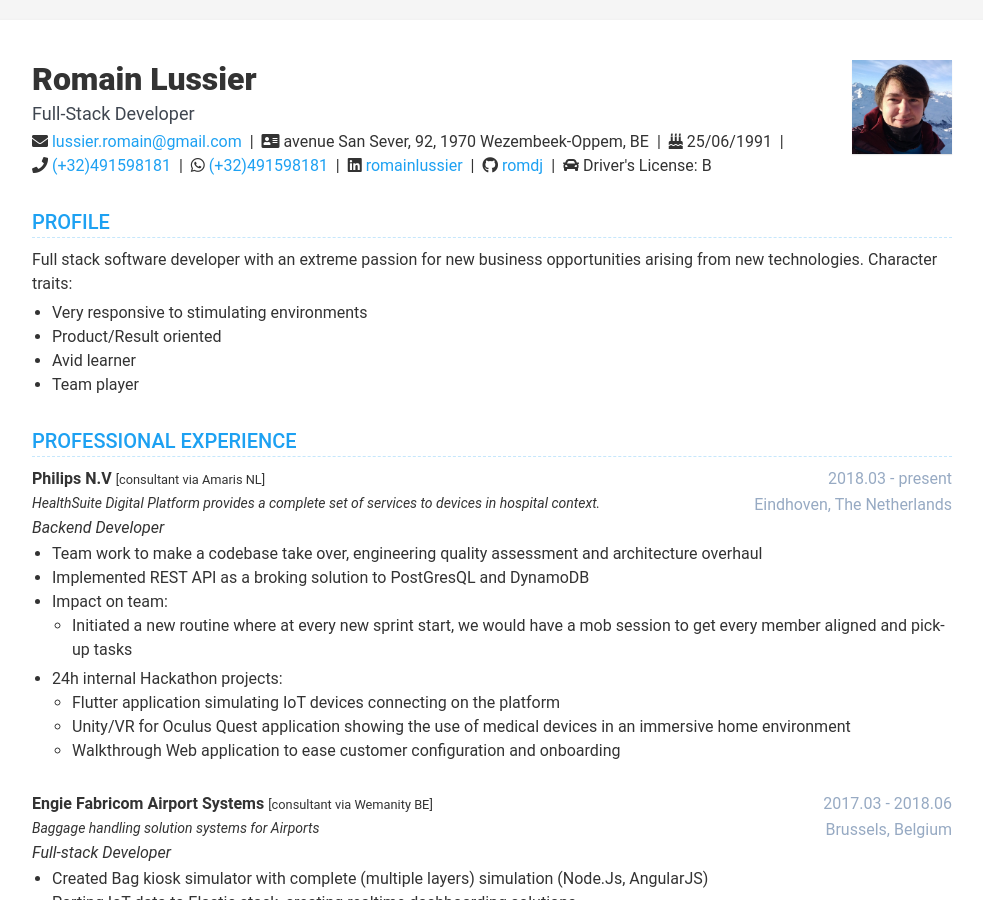
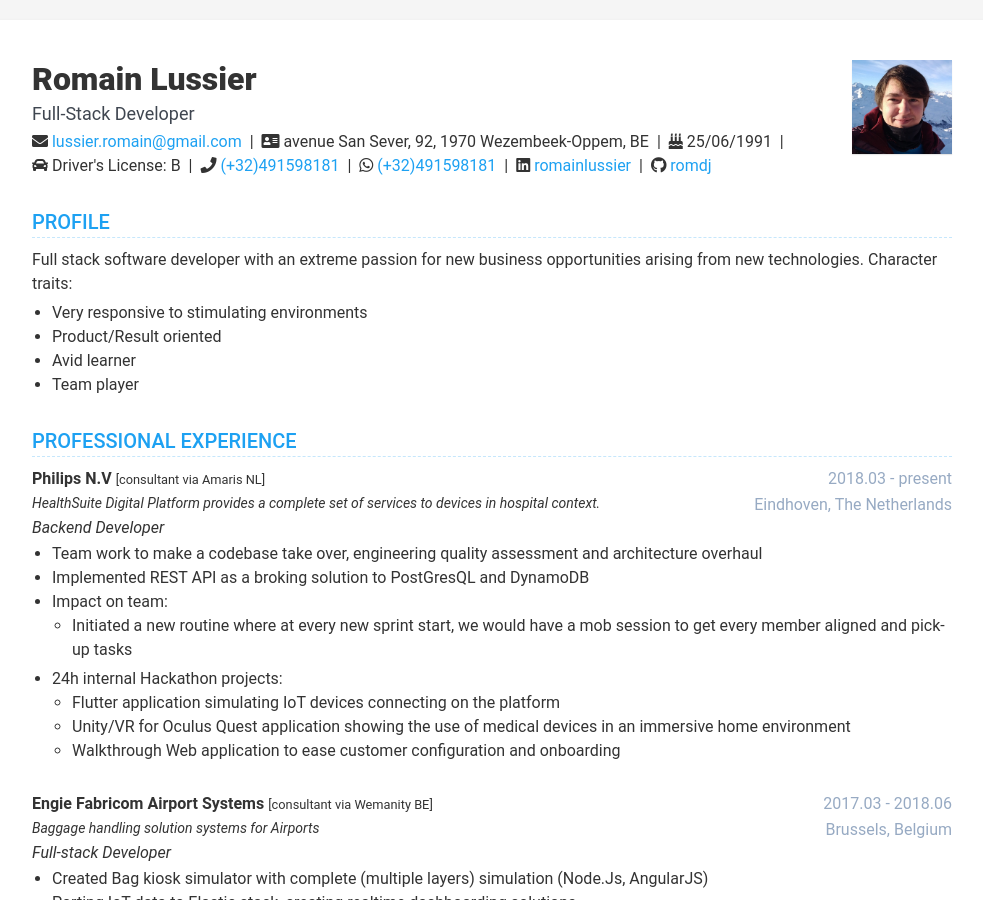
Before and after one commit to romdj/romdj.github.io, a Jekyll site: the page built from index.html, in a window 1280 px wide and 900 px high. Shown: the whole window, without its empty margins (148-1131 px from the left). Built offline with Jekyll 4.4.1, drawn with Linux system fonts in a browser that asks for light colours; nearby versions of some CDN libraries.

Commit message:
adapting driver's license display order

```diff
--- a/_includes/contact.html
+++ b/_includes/contact.html
@@ -18,6 +18,13 @@
     <li class="birthdate">
         <i class="fas fa-birthday-cake"></i>
         {{ contact.birthdate.title }}
+    </li>
+    {% endif %}
+
+    {% if contact.driverLicense.display %}
+    <li class="driverslicense">
+        <i class="fas fa-car"></i>
+        Driver's License: {{ contact.driverLicense.title }}
     </li>
     {% endif %}
 
@@ -102,10 +109,4 @@
             target="_blank">{{ contact.goodreads.title }}</a>
     </li>
     {% endif %}
-    {% if contact.driverLicense.display %}
-    <li class="driverslicense">
-        <i class="fas fa-car"></i>
-        Driver's License: {{ contact.driverLicense.title }}
-    </li>
-    {% endif %}
 </ul>
```
